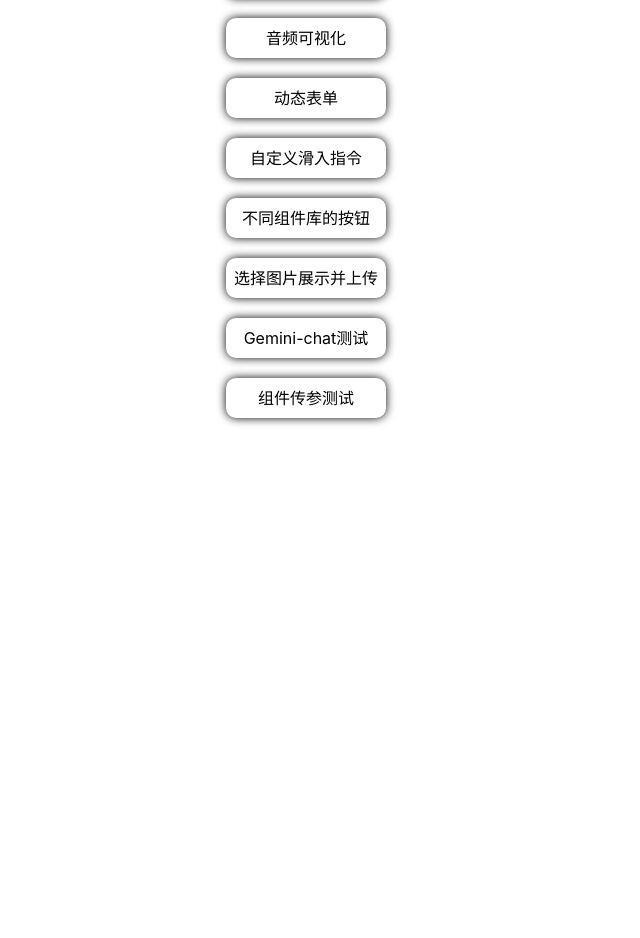
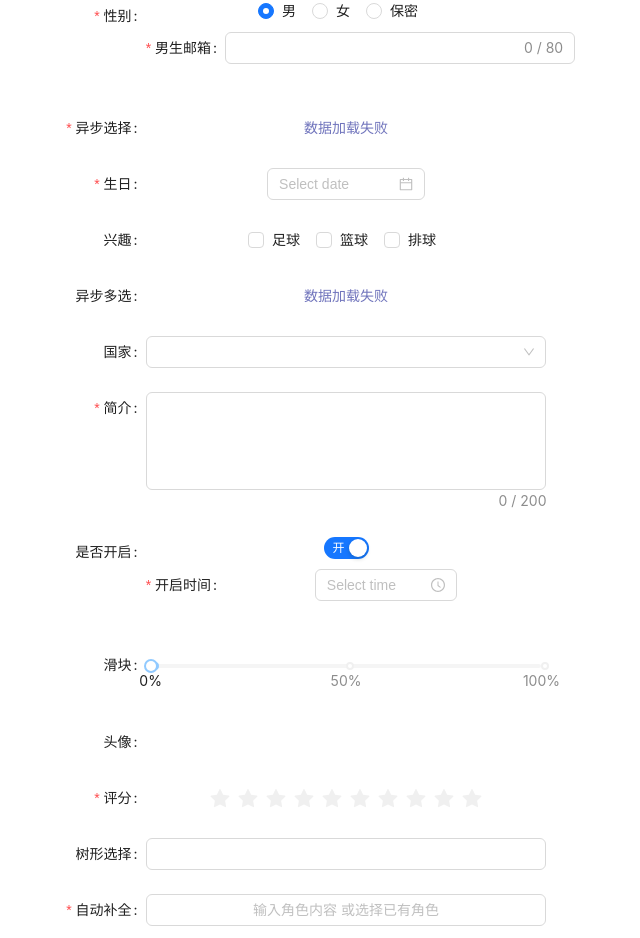
Before and after one commit to pqcqaq/study-demos, a Vue app: page /#/dynamic-form in a window 1280 px wide. Before the commit this address led to /#/home. Shown: the part 394-1332 px from the top of the page, without its empty margins (334-974 px from the left). Before the commit the page ends 864 px from the top, so only its background shows below. Built offline with nearby package versions, Linux system fonts and the light colour scheme.

Commit message:
多选和单选支持异步操作的组件

```diff
--- a/components.d.ts
+++ b/components.d.ts
@@ -9,9 +9,13 @@ declare module 'vue' {
   export interface GlobalComponents {
     AAutoComplete: typeof import('ant-design-vue/es')['AutoComplete']
     AButton: typeof import('ant-design-vue/es')['Button']
+    ACheckbox: typeof import('ant-design-vue/es')['Checkbox']
+    ACheckboxGroup: typeof import('ant-design-vue/es')['CheckboxGroup']
     AForm: typeof import('ant-design-vue/es')['Form']
     AFormItem: typeof import('ant-design-vue/es')['FormItem']
     AInput: typeof import('ant-design-vue/es')['Input']
+    ARadio: typeof import('ant-design-vue/es')['Radio']
+    ARadioGroup: typeof import('ant-design-vue/es')['RadioGroup']
     ASwitch: typeof import('ant-design-vue/es')['Switch']
     ATag: typeof import('ant-design-vue/es')['Tag']
     ElAutocomplete: typeof import('element-plus/es')['ElAutocomplete']
--- /dev/null
+++ b/src/pages/dynamic-form/cpns/components/AsyncCheckBox.vue
@@ -0,0 +1,73 @@
+<template>
+	<div>
+		<span
+			@click="reflash"
+			style="cursor: pointer; color: hsla(237deg 74% 33% / 61%)"
+			>{{ Realoptions.length > 0 ? "" : msg }}</span
+		>
+		<a-checkbox-group v-model:value="checked" v-bind="$attrs">
+			<a-checkbox
+				v-for="option in Realoptions"
+				:key="option.value"
+				:value="option.value"
+			>
+				{{ option.label }}
+			</a-checkbox>
+		</a-checkbox-group>
+	</div>
+</template>
+
+<script setup lang="ts">
+import { computed, onMounted, ref } from "vue";
+
+type propsType = {
+	value: string[] | number[];
+	options:
+		| Array<{ label: string; value: string | number }>
+		| (() =>
+				| Array<{ label: string; value: string | number }>
+				| Promise<Array<{ label: string; value: string | number }>>);
+};
+
+const props = defineProps<propsType>();
+const emit = defineEmits(["update:value"]);
+const checked = computed({
+	get() {
+		return props.value;
+	},
+	set(value) {
+		emit("update:value", value);
+	},
+});
+
+const msg = ref("加载中....");
+
+const Realoptions = ref<Array<{ label: string; value: string | number }>>([]);
+
+const getData = async () => {
+	try {
+		if (props.options instanceof Function) {
+			const optionsPromise = await props.options();
+			Realoptions.value = optionsPromise;
+		} else {
+			Realoptions.value = props.options;
+		}
+	} catch (error) {
+		msg.value = "数据加载失败";
+	}
+};
+
+onMounted(async () => {
+	if (!props.options) {
+		msg.value = "暂无数据";
+		return;
+	}
+	await getData();
+});
+
+const reflash = async () => {
+	await getData();
+};
+</script>
+
+<style scoped></style>
--- /dev/null
+++ b/src/pages/dynamic-form/cpns/components/AsyncRadio.vue
@@ -0,0 +1,73 @@
+<template>
+	<div>
+		<span
+			@click="reflash"
+			style="cursor: pointer; color: hsla(237deg 74% 33% / 61%)"
+			>{{ Realoptions.length > 0 ? "" : msg }}</span
+		>
+		<a-radio-group v-model:value="checked" v-bind="$attrs">
+			<a-radio
+				v-for="option in Realoptions"
+				:key="option.value"
+				:value="option.value"
+			>
+				{{ option.label }}
+			</a-radio>
+		</a-radio-group>
+	</div>
+</template>
+
+<script setup lang="ts">
+import { computed, onMounted, ref } from "vue";
+
+type propsType = {
+	value: string | number;
+	options:
+		| Array<{ label: string; value: string | number }>
+		| (() =>
+				| Array<{ label: string; value: string | number }>
+				| Promise<Array<{ label: string; value: string | number }>>);
+};
+
+const props = defineProps<propsType>();
+const emit = defineEmits(["update:value"]);
+const checked = computed({
+	get() {
+		return props.value;
+	},
+	set(value) {
+		emit("update:value", value);
+	},
+});
+
+const msg = ref("加载中....");
+
+const Realoptions = ref<Array<{ label: string; value: string | number }>>([]);
+
+const getData = async () => {
+	try {
+		if (props.options instanceof Function) {
+			const optionsPromise = await props.options();
+			Realoptions.value = optionsPromise;
+		} else {
+			Realoptions.value = props.options;
+		}
+	} catch (error) {
+		msg.value = "数据加载失败";
+	}
+};
+
+onMounted(async () => {
+	if (!props.options) {
+		msg.value = "暂无数据";
+		return;
+	}
+	await getData();
+});
+
+const reflash = async () => {
+	await getData();
+};
+</script>
+
+<style scoped></style>
--- a/src/pages/dynamic-form/index.vue
+++ b/src/pages/dynamic-form/index.vue
@@ -19,6 +19,44 @@ import { ref, watch } from "vue";
 import { DyForm } from "./types/DynamicForm";
 
 const formRef = ref<InstanceType<typeof DynamicForm> | null>(null);
+
+	const getOption = async () => {
+    return new Promise<
+        {
+            label: string;
+            value: string | number;
+        }[]
+    >((resolve, reject) => {
+        setTimeout(() => {
+            // 模拟50%的概率失败
+            const random = Math.random();
+            if (random < 0.3) {
+                resolve([
+                    {
+                        value: "111111",
+                        label: "111111",
+                    },
+                    {
+                        value: "222222",
+                        label: "222222",
+                    },
+                    {
+                        value: "333333",
+                        label: "333333",
+                    },
+                    {
+                        value: "444444",
+                        label: "444444",
+                    },
+                ]);
+            } else {
+                reject("Failed to get options.");
+            }
+        }, 200);
+    });
+};
+
+
 
 const schema = ref<DyForm>({
 	title: "dynamicForm",
@@ -209,6 +247,25 @@ const schema = ref<DyForm>({
 				}
 			},
 		},
+		// async radio
+		{
+			label: "异步选择",
+			field: "async-test",
+			component: "Radio",
+			componentProps: {
+				options: () => getOption(),
+			},
+			formItemProps: {
+				rules: [
+					{
+						required: true,
+						message: "请选择性别",
+						trigger: "blur",
+					},
+				],
+			},
+			value: 1,
+		},
 		// datepicker
 		{
 			label: "生日",
@@ -239,6 +296,15 @@ const schema = ref<DyForm>({
 					{ value: 2, label: "篮球" },
 					{ value: 3, label: "排球" },
 				],
+			},
+		},
+		// async checkbox
+		{
+			label: "异步多选",
+			field: "async-checkbox",
+			component: "Checkbox",
+			componentProps: {
+				options: () => getOption(),
 			},
 		},
 		// select
@@ -405,7 +471,7 @@ const schema = ref<DyForm>({
 				},
 			},
 			next: (model) => {
-				if ((model as number || 0) > 50) {
+				if (((model as number) || 0) > 50) {
 					return {
 						items: [
 							{
--- a/src/pages/dynamic-form/types/DynamicForm.ts
+++ b/src/pages/dynamic-form/types/DynamicForm.ts
@@ -3,8 +3,6 @@ import {
 	Textarea,
 	InputNumber,
 	Select,
-	RadioGroup,
-	CheckboxGroup,
 	DatePicker,
 	Rate,
 	Slider,
@@ -19,6 +17,8 @@ import { Component, Slot, VNode, ref } from "vue";
 import AutoCompleteInput from "../cpns/components/AutoCompleteInput.vue";
 import CustomSwitch from "../cpns/components/CustomSwitch.vue";
 import TagShow from "../cpns/components/TagShow.vue";
+import AsyncRadio from "../cpns/components/AsyncRadio.vue";
+import AsyncCheckBox from "../cpns/components/AsyncCheckBox.vue";
 
 // 表单域组件类型
 export const componentsMap: Record<
@@ -41,10 +41,10 @@ export const componentsMap: Record<
 		component: Select,
 	},
 	Radio: {
-		component: RadioGroup,
+		component: AsyncRadio,
 	},
 	Checkbox: {
-		component: CheckboxGroup,
+		component: AsyncCheckBox,
 	},
 	DatePicker: {
 		component: DatePicker,
@@ -75,6 +75,12 @@ export const componentsMap: Record<
 	},
 };
 
+type Options = Array<{ label: string; value: string | number }>;
+
+type OptionsGetter =
+	| Options
+	| (() => Options | Promise<Options>);
+
 type AutoInputList = {
 	label?: string;
 	value: string;
@@ -90,7 +96,7 @@ export type DyFormItem = {
 		showCount?: boolean;
 		maxlength?: number;
 		autoSize?: boolean | { minRows: number; maxRows: number };
-		options?: { label: string; value: string | number }[];
+		options?: OptionsGetter;
 		allowHalf?: boolean;
 		autofocus?: boolean;
 		character?: string;
```
